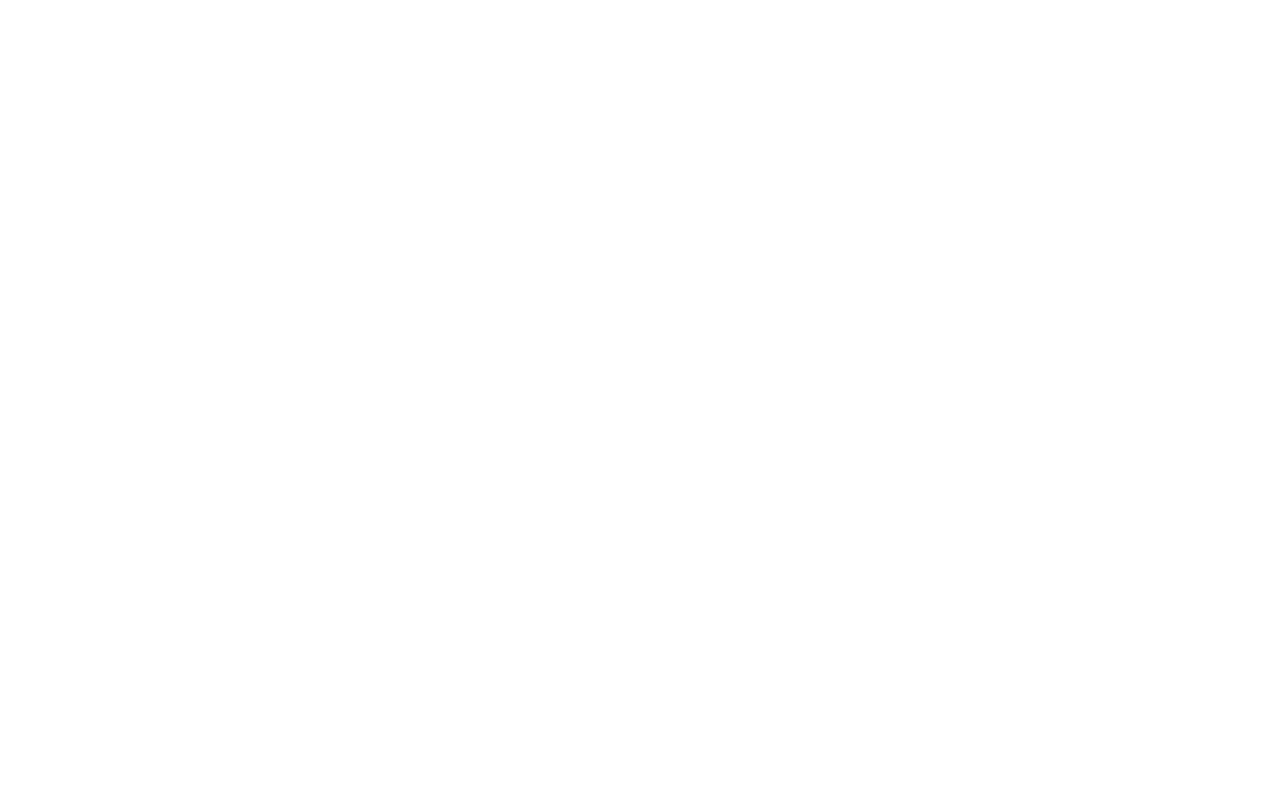
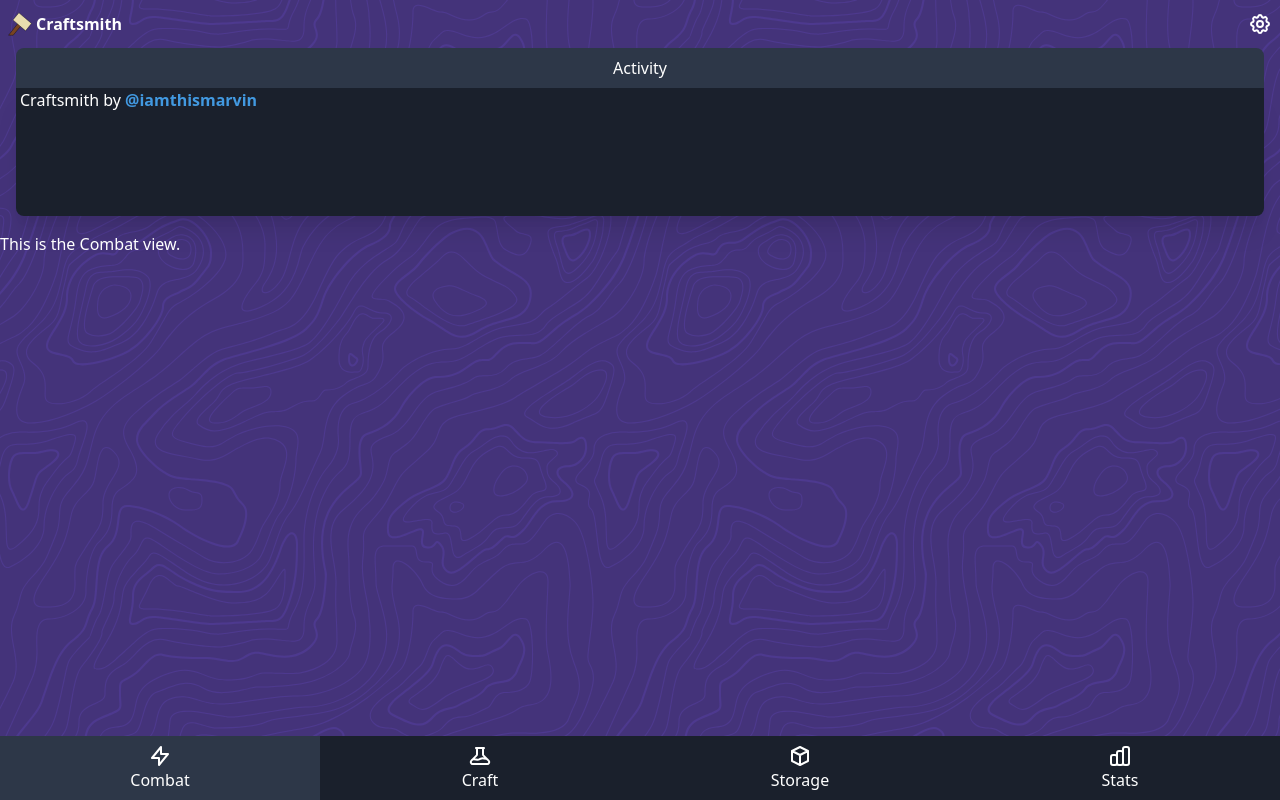
Before and after one commit to iamthismarvin/craftsmith, a Vue app: page /combat in a window 1280 px wide. Before the commit this address had no page. Built offline with nearby package versions, Linux system fonts and the light colour scheme.

Commit message:
EDIT: Rename [Gather] view and routes to Combat.

```diff
--- a/src/components/Menu.vue
+++ b/src/components/Menu.vue
@@ -1,11 +1,11 @@
 <template>
   <div class="flex justify-around bg-gray-900 h-16 w-screen text-white">
+    <MenuItem name="Combat" route="Combat" icon="M13 10V3L4 14h7v7l9-11h-7z" />
     <MenuItem
       name="Craft"
       route="Craft"
       icon="M19.428 15.428a2 2 0 00-1.022-.547l-2.387-.477a6 6 0 00-3.86.517l-.318.158a6 6 0 01-3.86.517L6.05 15.21a2 2 0 00-1.806.547M8 4h8l-1 1v5.172a2 2 0 00.586 1.414l5 5c1.26 1.26.367 3.414-1.415 3.414H4.828c-1.782 0-2.674-2.154-1.414-3.414l5-5A2 2 0 009 10.172V5L8 4z"
     />
-    <MenuItem name="Gather" route="Gather" icon="M13 10V3L4 14h7v7l9-11h-7z" />
     <MenuItem
       name="Storage"
       route="Storage"
--- a/src/router/index.js
+++ b/src/router/index.js
@@ -9,15 +9,15 @@
     meta: { layout: Default },
   },
   {
+    path: '/combat',
+    name: 'Combat',
+    component: () => import('@/views/Combat.vue'),
+    meta: { layout: Default },
+  },
+  {
     path: '/craft',
     name: 'Craft',
     component: () => import('@/views/Craft.vue'),
-    meta: { layout: Default },
-  },
-  {
-    path: '/gather',
-    name: 'Gather',
-    component: () => import('@/views/Gather.vue'),
     meta: { layout: Default },
   },
   {
--- a/src/views/Gather.vue
+++ b/src/views/Combat.vue
@@ -1,11 +1,11 @@
 <template>
   <div>
-    This is the Gather view.
+    This is the Combat view.
   </div>
 </template>
 
 <script>
 export default {
-  name: 'Gather',
+  name: 'Combat',
 };
 </script>
```
